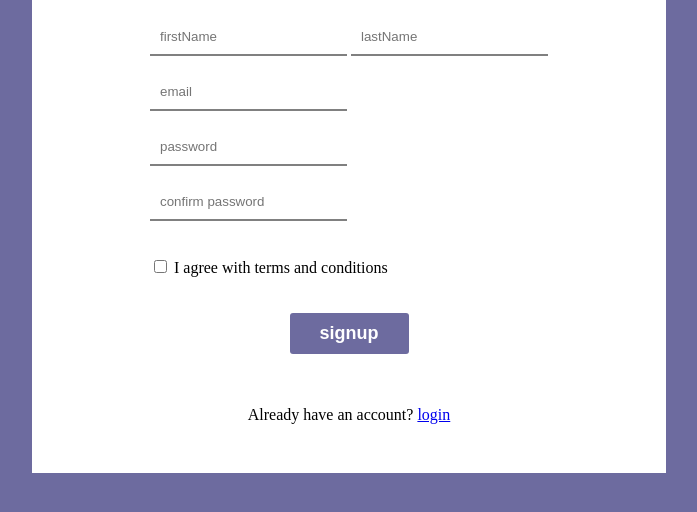
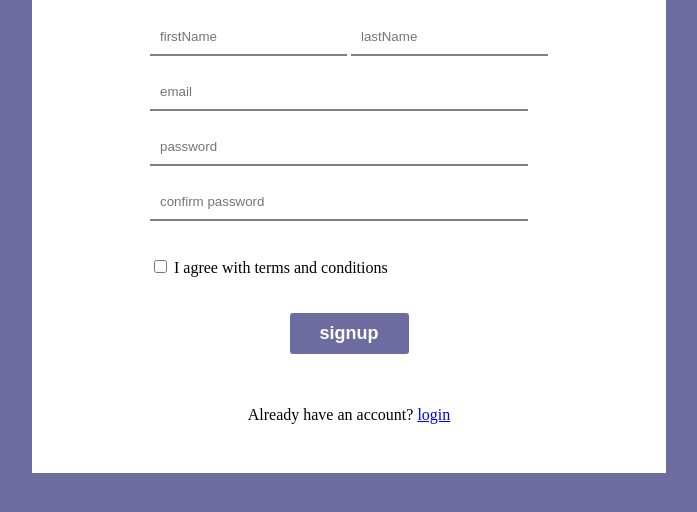
Before and after one commit to tasmiyahh/login-and-signup-form, a website: page index.html in a window 1280 px wide. Shown: the part 92-604 px from the top of the page, without its empty margins (291-988 px from the left). Drawn offline with nearby package versions, Linux system fonts and the light colour scheme.

Commit message:
new change

```diff
--- a/index.html
+++ b/index.html
@@ -30,6 +30,12 @@
 
 
         }
+
+        #email,#password,#repeatPassword{
+            width: 90%;
+        }
+
+
 
         button {
             text-align: center;
```
